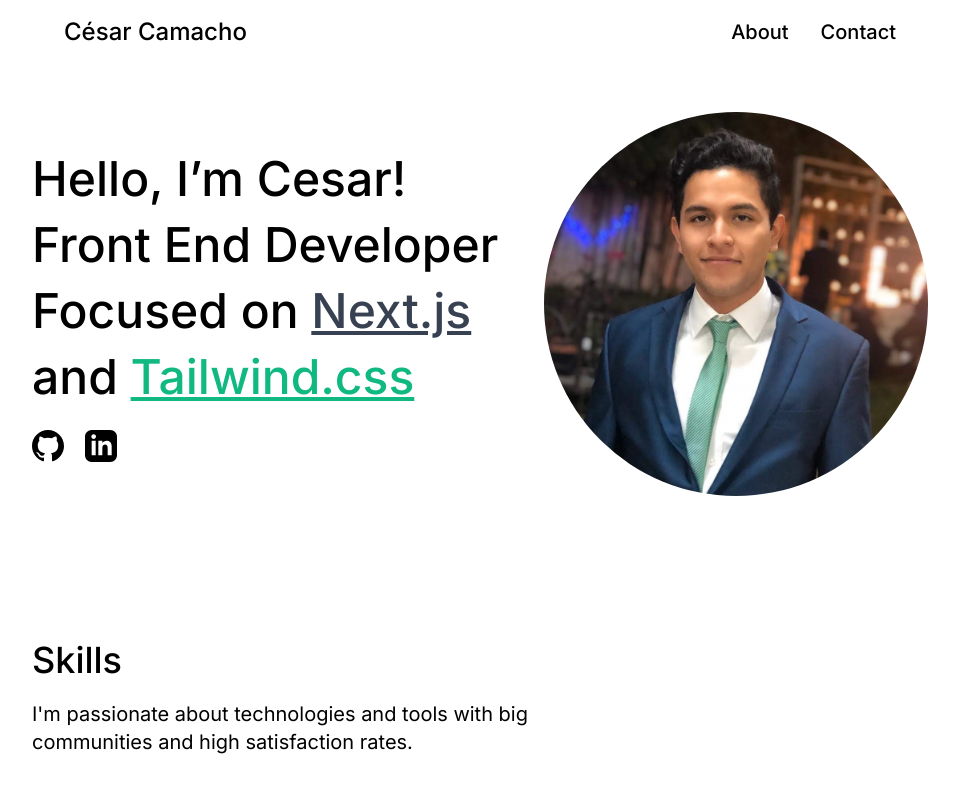
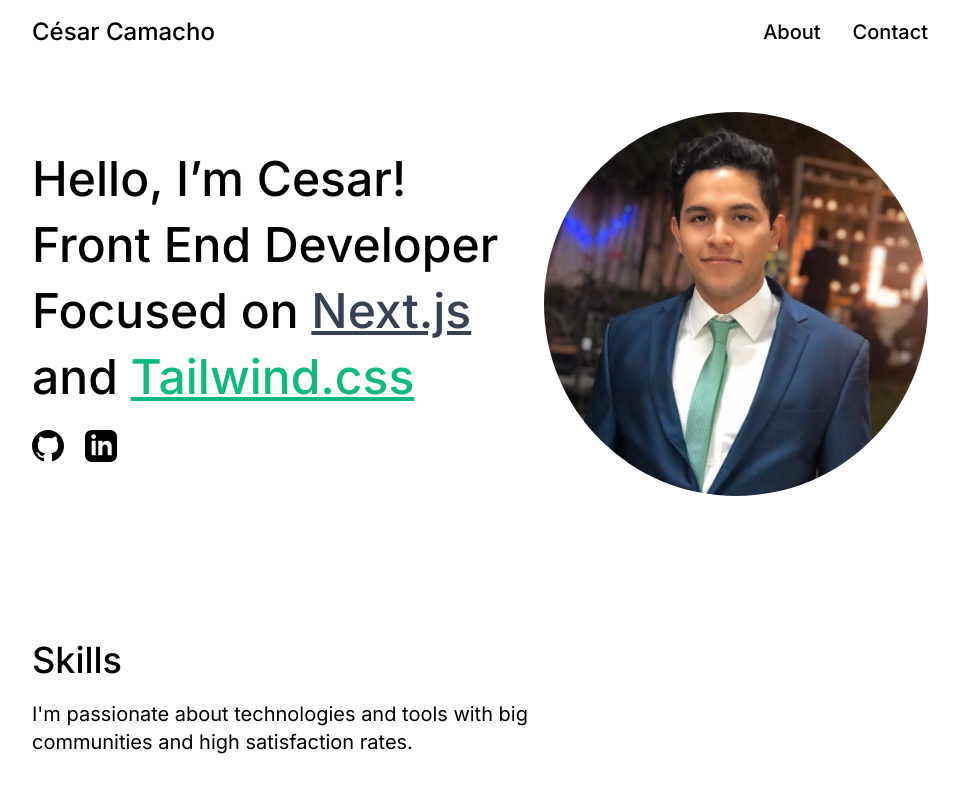
Before and after one commit to cesardcm/portfolio-v1, a Next.js app: page / in a window 1280 px wide. Shown: the top 796 px of the page, without its empty margins (160-1119 px from the left). Built offline with nearby package versions, Linux system fonts and the light colour scheme.

Commit message:
Adjusted navbar to fit content of page

```diff
--- a/components/Navbar.js
+++ b/components/Navbar.js
@@ -1,7 +1,7 @@
 export default function Navbar() {
   return (
-    <header className="font-medium">
-      <nav className="container flex flex-row items-center justify-between max-w-6xl px-40 mx-auto mt-4 mb-2 ">
+    <header className="max-w-4xl mx-auto font-medium">
+      <nav className="flex flex-row items-center justify-between mt-4 mb-2 ">
         <div className="items-center text-2xl ">
           <h2 className="">César Camacho</h2>
         </div>
```
Also changed, not shown: public/images/project1.jpg (deleted), public/images/project1.png (deleted).
